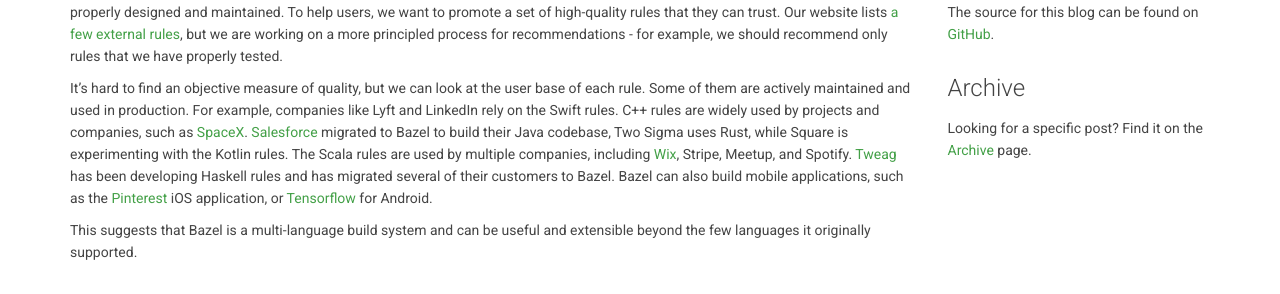
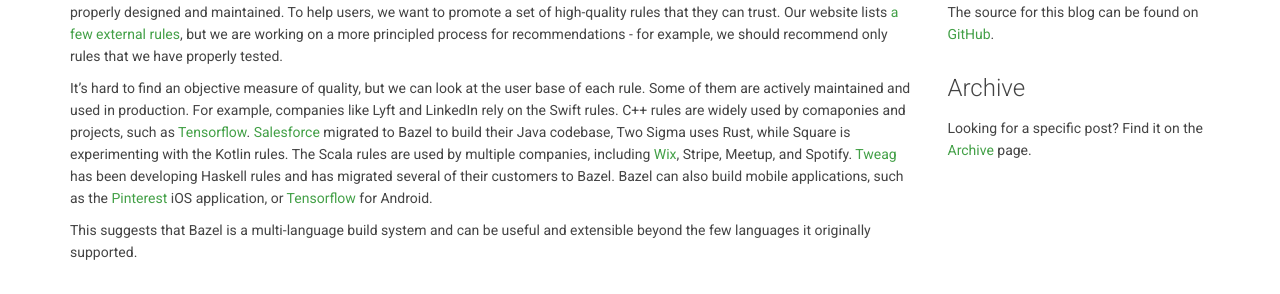
Before and after one commit to bazelbuild/bazel-blog, a Jekyll site: the page built from _posts/2018-12-05-multilanguage-build-system.md, in a window 1280 px wide and 900 px high, scrolled down 540 px. Shown: the part 213-507 px from the top of the window. Built offline with Jekyll 4.4.1, drawn with Linux system fonts in a browser that asks for light colours; nearby versions of some CDN libraries; library files that are not in the unit come from our copies; Markdown is read by kramdown in place of the engine named in the settings.

Commit message:
Update 2018-12-05-multilanguage-build-system.md
Replace SpaceX reference with Tensorflow (per SpaceX policy and request)

```diff
--- a/_posts/2018-12-05-multilanguage-build-system.md
+++ b/_posts/2018-12-05-multilanguage-build-system.md
@@ -47,8 +47,8 @@
 It's hard to find an objective measure of quality, but we can look at the
 user base of each rule. Some of them are actively maintained and used in
 production. For example, companies like Lyft and LinkedIn rely on the Swift
-rules. C++ rules are widely used by projects and companies, such as
-[SpaceX](https://www.youtube.com/watch?v=t_3bckhV_YI).
+rules. C++ rules are widely used by comaponies and projects, such as
+[Tensorflow](https://github.com/tensorflow/tensorflow).
 [Salesforce](https://www.youtube.com/watch?v=V8HayK90PI4) migrated to Bazel to
 build their Java codebase, Two Sigma uses Rust, while Square is experimenting
 with the Kotlin rules. The Scala rules are used by multiple companies, including
```
